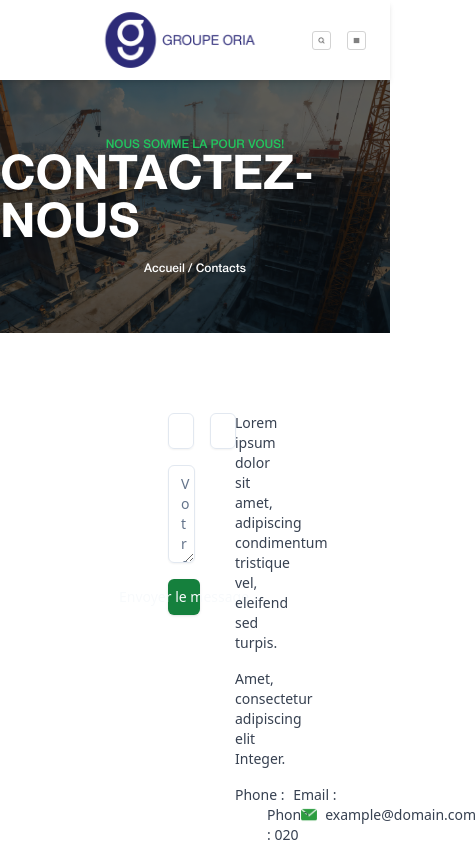
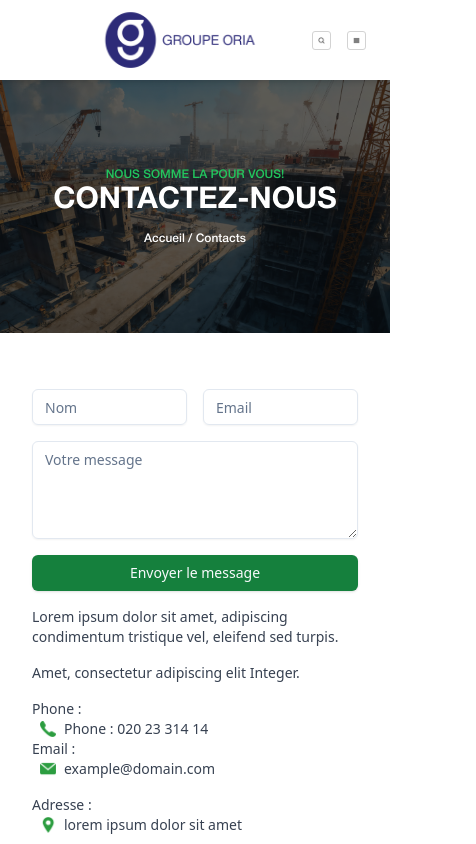
Before and after one commit to SylvHardDev/site-oria, a React (Vite) app: page /contact in a window 390 px wide. Shown: the top 844 px of the page, 476 px wide, since content can reach past the window. Built offline with nearby package versions, Linux system fonts and the light colour scheme.

Commit message:
fix: resp Contact page

```diff
--- a/src/components/Contact/ContactForm.jsx
+++ b/src/components/Contact/ContactForm.jsx
@@ -1,19 +1,18 @@
+import { Button } from "@/components/ui/button";
 import { Input } from "@/components/ui/input";
 import { Textarea } from "@/components/ui/textarea";
-import { Button } from "@/components/ui/button";
-import phone from "../../assets/icons/phone-vert.png"
-import maps from "../../assets/icons/location-vert.png"
-import mail from "../../assets/icons/MAIL.png"
+import maps from "../../assets/icons/location-vert.png";
+import mail from "../../assets/icons/MAIL.png";
+import phone from "../../assets/icons/phone-vert.png";
 
 function ContactForm() {
   return (
-    <div className="text-sm items-center justify-center w-full py-10 px-32 ">
-      <div className="container mx-auto p-10 lg:flex lg:space-x-10 lg:items-start">
-
+    <div className="text-sm items-center justify-center w-full py-10 px-4 md:px-32 ">
+      <div className="container mx-auto lg:flex lg:space-x-10 lg:items-start">
         {/* Section Formulaire et informations de contact */}
-        <div className="flex gap-10 w-full mx-auto my-auto">
+        <div className="flex flex-col lg:flex-row lg:gap-10 p-4 md:p-10">
           {/* Formulaire de contact */}
-          <form className="space-y-4 w-1/2">
+          <form className="space-y-4 lg:w-1/2 mb-4">
             <div className="flex space-x-4">
               <Input
                 label="Nom"
@@ -43,32 +42,38 @@ function ContactForm() {
             </Button>
           </form>
 
-          <div className="right w-1/2 flex-col">
-
+          <div className="right md:w-1/2 flex-col">
             {/* Texte d'introduction */}
             <div className="space-y-4 text-gray-700">
               <p>
-                Lorem ipsum dolor sit amet, adipiscing condimentum tristique vel, eleifend sed turpis.
+                Lorem ipsum dolor sit amet, adipiscing condimentum tristique
+                vel, eleifend sed turpis.
               </p>
-              <p>
-                Amet, consectetur adipiscing elit Integer.
-              </p>
+              <p>Amet, consectetur adipiscing elit Integer.</p>
             </div>
 
             {/* Informations de contact */}
             <div className="space-y-4 mt-4 text-gray-700">
-              <div className="flex justify-between">
+              <div className="flex flex-col md:flex-row justify-between">
                 <div className="flex-col space-x-2">
                   <p>Phone :</p>
                   <div className="flex space-x-2">
-                    <img className="w-4 h-4 my-auto" src={phone} alt="icone telephone" />
+                    <img
+                      className="w-4 h-4 my-auto"
+                      src={phone}
+                      alt="icone telephone"
+                    />
                     <span>Phone : 020 23 314 14</span>
                   </div>
                 </div>
                 <div className="flex-col space-x-2">
                   <p>Email :</p>
                   <div className="flex items-center space-x-2">
-                    <img className="w-4 h-4 my-auto" src={mail} alt="icone telephone" />
+                    <img
+                      className="w-4 h-4 my-auto"
+                      src={mail}
+                      alt="icone telephone"
+                    />
                     <span>example@domain.com</span>
                   </div>
                 </div>
@@ -85,7 +90,7 @@ function ContactForm() {
         </div>
       </div>
     </div>
-  )
+  );
 }
 
-export default ContactForm
+export default ContactForm;
--- a/src/components/Contact/ContactHero.jsx
+++ b/src/components/Contact/ContactHero.jsx
@@ -1,14 +1,14 @@
-import "./Contact.css"
+import "./Contact.css";
 
 function ContactHero() {
   return (
     <section className="contact-hero w-full h-[30vh] flex justify-center items-center flex-col relative">
       <div className="contact-layer"></div>
       <h3 className="text-green-500 text-xs">NOUS SOMME LA POUR VOUS!</h3>
-      <h1 className="text-5xl text-white">CONTACTEZ-NOUS</h1>
+      <h1 className="text-3xl md:text-5xl text-white">CONTACTEZ-NOUS</h1>
       <h3 className="text-xs mt-3 text-white">Accueil / Contacts</h3>
     </section>
-  )
+  );
 }
 
-export default ContactHero
+export default ContactHero;
```
